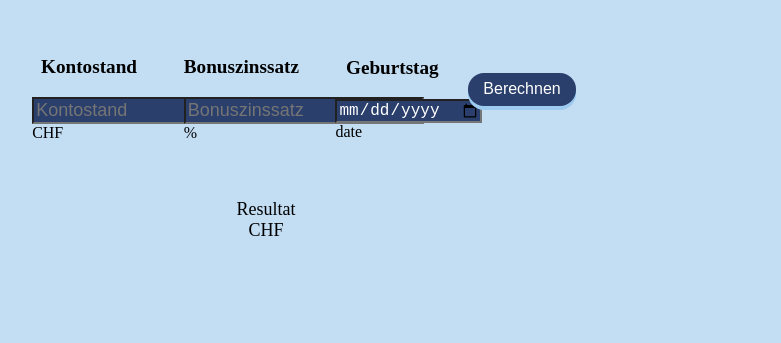
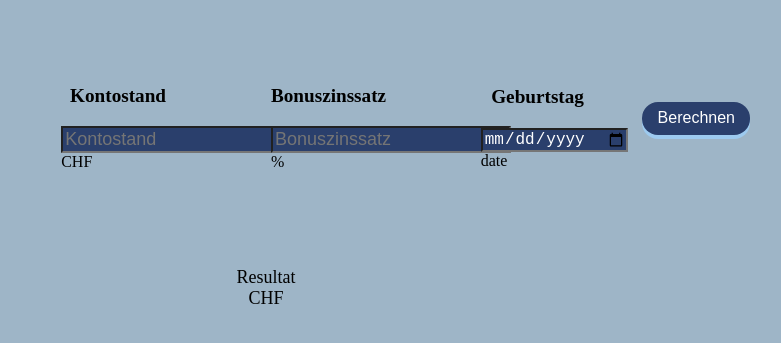
Before and after one commit to mnaray/IDPA_Vorprojekt, a website: page source/index.html in a window 1280 px wide. Shown: the part 235-578 px from the top of the page, without its empty margins (374-1155 px from the left). Drawn offline with Linux system fonts and the light colour scheme.

Commit message:
fixed the margin

```diff
--- a/source/style.css
+++ b/source/style.css
@@ -1,7 +1,7 @@
 body {
     width: auto;
     height: auto;
-    background-color: rgb(195, 221, 243);
+    background-color: rgb(158, 181, 199);
     box-sizing: border-box;
 }
 
@@ -25,7 +25,7 @@ h3{
 .balanceContainer {
     width: 30%;
     height: auto;
-    margin: 5%;
+    margin: 3rem;
     box-sizing: border-box;
     position: relative;
 }
@@ -39,7 +39,7 @@ h3{
 .interestContainer {
     width: 30%;
     height: auto;
-    margin: 5%;
+    margin: 3rem;
     box-sizing: border-box;
     position: relative;
 }
@@ -53,7 +53,7 @@ h3{
 .birthdayContainer {
     width: 30%;
     height: auto;
-    margin: 5%;
+    margin: 3rem;
     box-sizing: border-box;
     position: relative;
 }
@@ -91,7 +91,7 @@ h3{
 .result {
     width: auto;
     height: auto;
-    margin: 3%;
+    margin: 3rem;
     font-size: large;
     text-align: center;
     position: relative;
```
